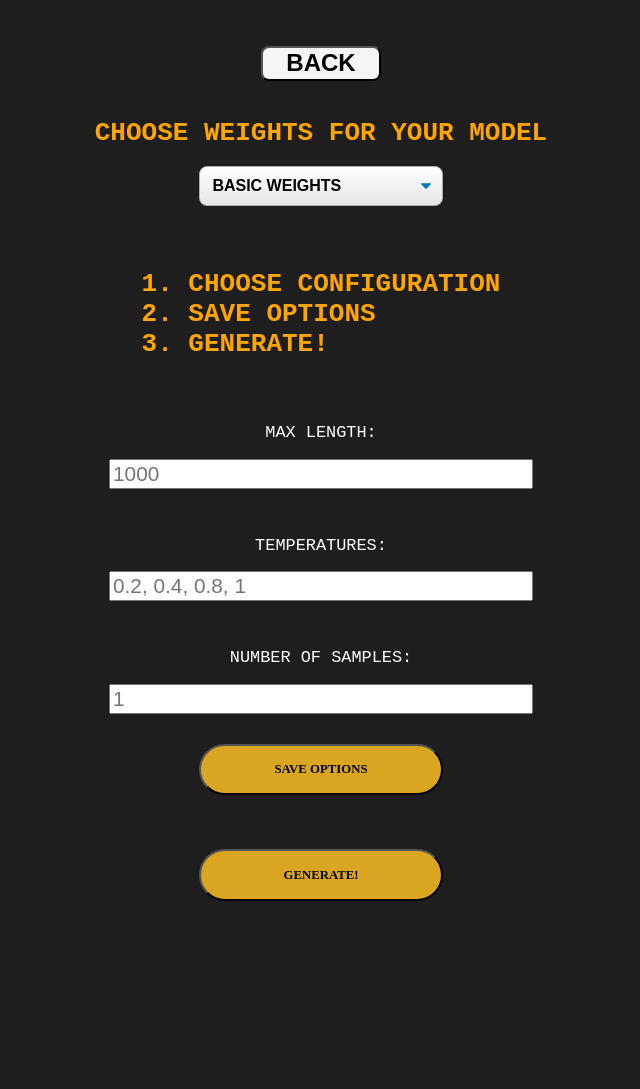
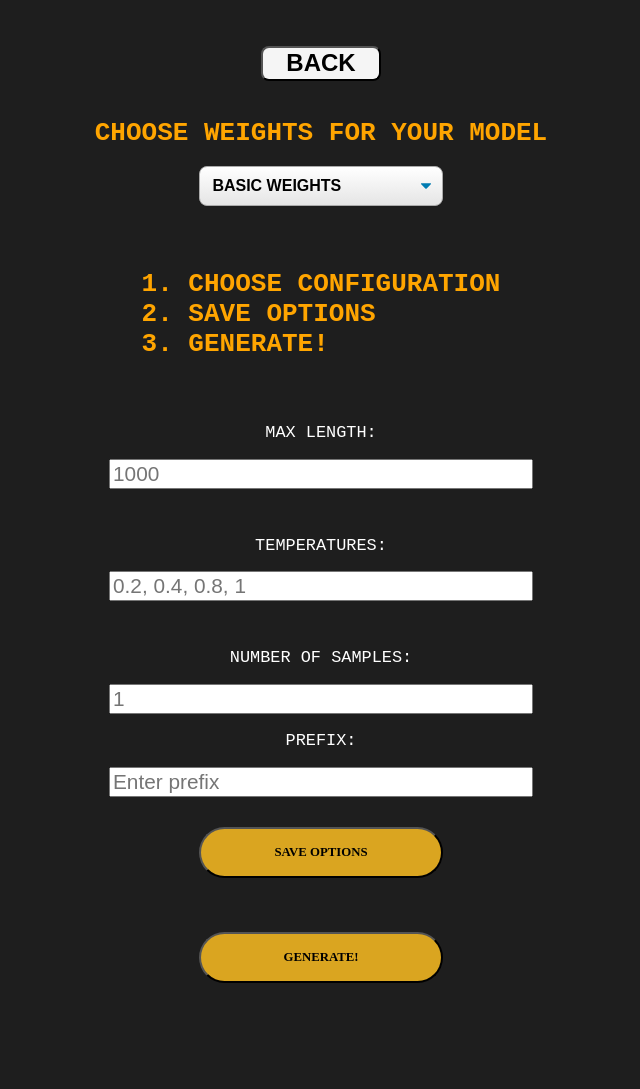
Before and after one commit to Piotrekszmel/Text-Generation-RNN, a Flask app: page / in a window 1280 px wide. Shown: the top 1089 px of the page, without its empty margins (319-959 px from the left). Before the commit the page ends 1038 px from the top, so only its background shows below. Run offline with Flask 2, Linux system fonts and the light colour scheme.

Commit message:
create prefix input bot

```diff
--- a/app.py
+++ b/app.py
@@ -19,13 +19,14 @@ def index():
 @app.route('/save_options', methods=["POST"])
 def save_options():
     # TODO: change to post request
-    global temps, max_length, n_samples, weights_path, vocab_path, config_path
+    global prefix, temps, max_length, n_samples, weights_path, vocab_path, config_path
     max_length = int(request.form["max_length"])
     temps = [float(value) for value in request.form["temperatures"].split(',')]
     n_samples = int(request.form["samples"])
     weights_path = "textgenerator/weights/" + request.form["weightOption"] + "_weights.hdf5"
     vocab_path = "textgenerator/vocabs/" + request.form["weightOption"] + "_vocab.json"
     config_path = "textgenerator/configs/" + request.form["weightOption"] + "_config.json"
+    prefix = request.form["prefix"]
     print(weights_path)
     print(vocab_path)
     print(config_path)
@@ -46,7 +47,7 @@ def read_file():
                 vocab_path=vocab_path,
                 config_path=config_path
             )
-        gens = train_gen.generate_samples(n=n_samples, max_gen_length=max_length, temperatures=temps, return_as_list=True)
+        gens = train_gen.generate_samples(n=n_samples, max_gen_length=max_length, temperatures=temps, return_as_list=True, prefix=prefix)
         print(gens)
         return render_template("text_generation.html", generated=gens)
     except Exception as e:
@@ -61,4 +62,5 @@ if __name__ == "__main__":
     config.gpu_options.allow_growth = True
     sess = tf.Session(config=config)
     set_session(sess)
-    app.run()
+    #app.run()
+    app.run(debug=False, host="0.0.0.0", port=5004)
--- a/templates/index.html
+++ b/templates/index.html
@@ -52,6 +52,13 @@
                     <input type="text" name="samples" style="font-size: 1.3em; width: 20em;" placeholder="1">
                 </div>
 
+                <div class="outer">
+                    <p>PREFIX:</p>
+                </div>
+                <div class="outer">
+                    <input type="text" name="prefix" style="font-size: 1.3em; width: 20em;" placeholder="Enter prefix">
+                </div>
+
                 <br><br>
                 <button class='button_predict' style="width: 20%; height: 4em;" type="submit">Save Options</button>
             </form>
```
